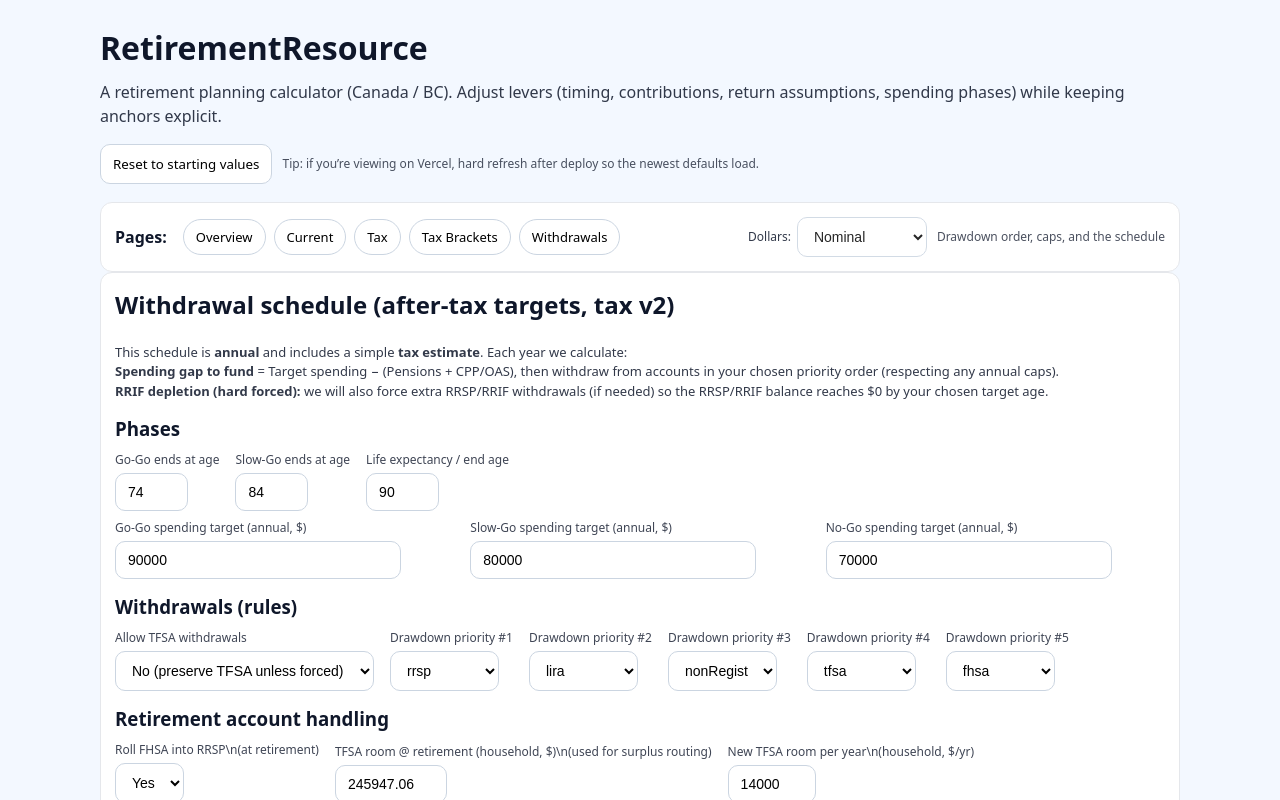
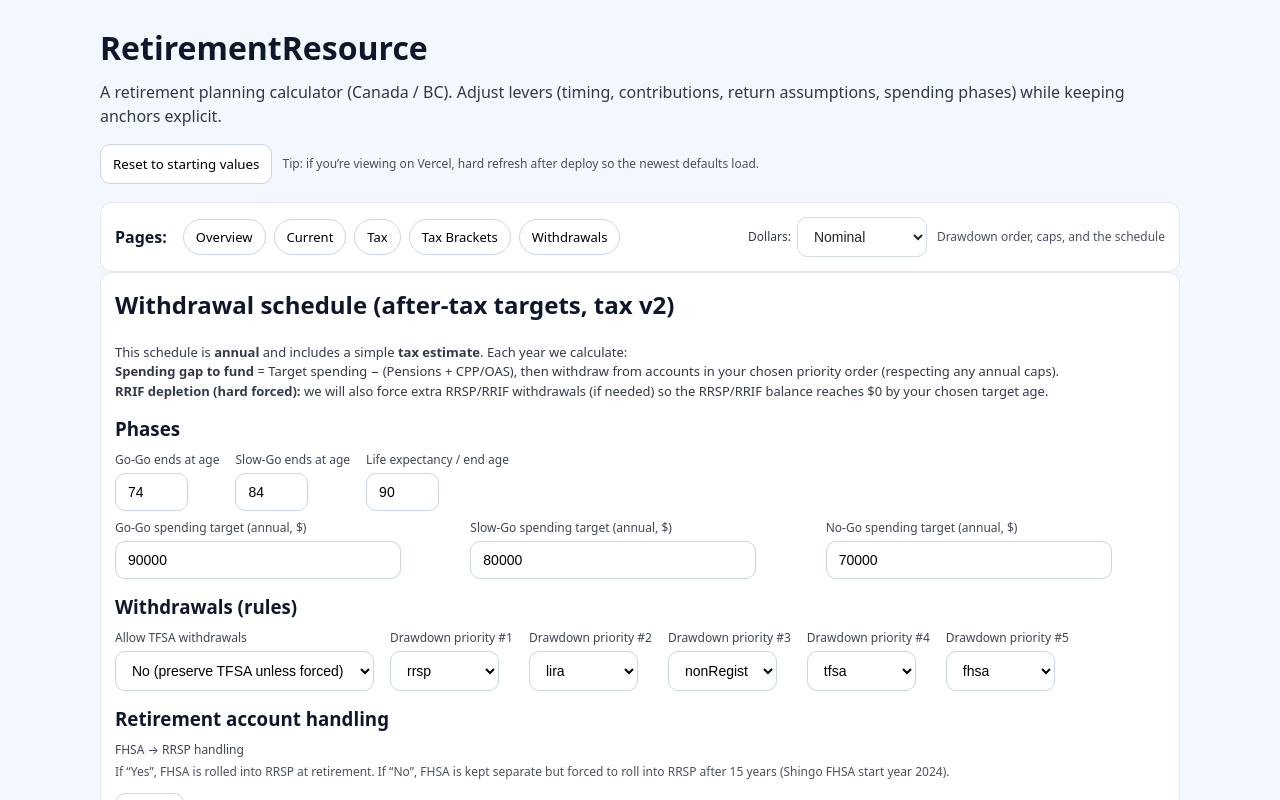
Before and after one commit to kawabunga8/RetirementResource, a React (Vite) app: page / in a window 1280 px wide. Both pictures are taken after a click on the button "Withdrawals". Shown: the top 800 px of the page. Built offline with nearby package versions, Linux system fonts and the light colour scheme.

Commit message:
Add FHSA handling toggle; force rollover after 15 years (Shingo start 2024)

```diff
--- a/src/App.tsx
+++ b/src/App.tsx
@@ -2423,7 +2423,10 @@ return {
 
           <h3 style={{ marginTop: 14 }}>Retirement account handling</h3>
           <div className="selectRow">
-            <Field label="Roll FHSA into RRSP\n(at retirement)">
+            <Field label="FHSA → RRSP handling">
+              <div style={{ fontSize: 12, opacity: 0.75, marginTop: 0, marginBottom: 6 }}>
+                If “Yes”, FHSA is rolled into RRSP at retirement. If “No”, FHSA is kept separate but forced to roll into RRSP after 15 years (Shingo FHSA start year 2024).
+              </div>
               <select
                 className="yesNoSelect"
                 value={vars.withdrawals.rollFhsaIntoRrspAtRetirement ? "yes" : "no"}
--- a/src/withdrawals/engine.ts
+++ b/src/withdrawals/engine.ts
@@ -232,6 +232,10 @@ function applyWithdrawalOrder(params: {
   return need;
 }
 
+const FHSA_SHINGO_START_YEAR = 2024;
+const FHSA_MAX_YEARS = 15;
+const FHSA_SHINGO_FORCE_ROLL_YEAR = FHSA_SHINGO_START_YEAR + FHSA_MAX_YEARS; // 2039
+
 export function buildWithdrawalSchedule(params: {
   vars: Variables;
   retirementYear: number;
@@ -257,6 +261,16 @@ export function buildWithdrawalSchedule(params: {
 
     for (let i = 0; i < yearsInPlan; i++) {
       const year = params.retirementYear + i;
+
+      // Force FHSA rollover after 15 years from Shingo's FHSA start (planning rule).
+      // If user already rolled FHSA at retirement, balances.fhsa will already be 0.
+      if (!vars.withdrawals.rollFhsaIntoRrspAtRetirement && year >= FHSA_SHINGO_FORCE_ROLL_YEAR && balances.fhsa > 0) {
+        balances = {
+          ...balances,
+          rrsp: balances.rrsp + balances.fhsa,
+          fhsa: 0,
+        };
+      }
 
       // TFSA room creation during retirement (household)
       tfsaRoom += Math.max(0, vars.withdrawals.tfsaNewRoomPerYear);
```
